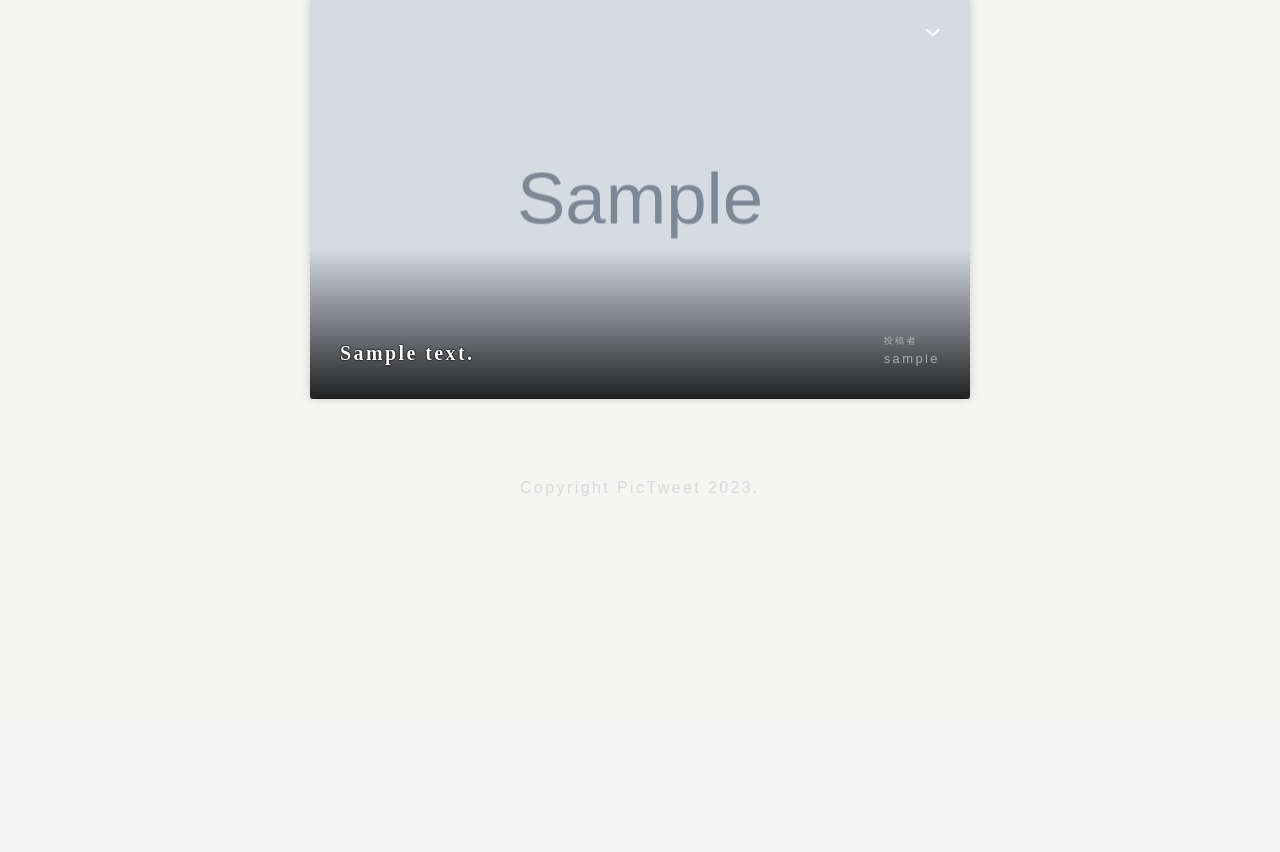
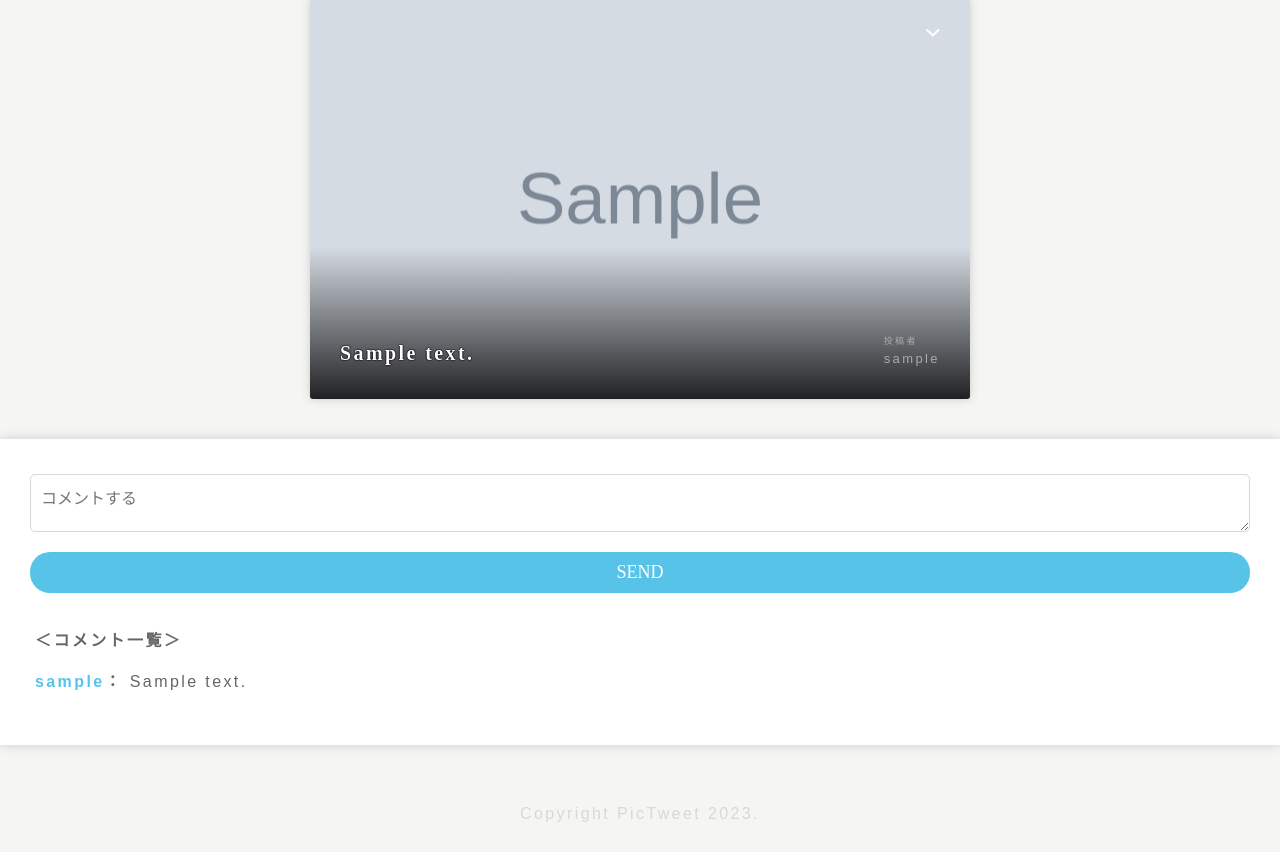
Before and after one commit to ArgonSys/django_pictweet, a Django app: page /tweets/1 in a window 1280 px wide. Shown: the part 81-933 px from the top of the page. Before the commit the page ends 577 px from the top, so only its background shows below. Run offline with Django 5.2, Linux system fonts and the light colour scheme; a user stored in the database is signed in; tables that the repository leaves empty hold one stand-in row (values such as "Sample post"); grey boxes marked "Sample" are stand-in pictures.

Commit message:
tweet詳細ページにコメント一覧とフォームを表示

```diff
--- a/tweets/templates/tweets/show.html
+++ b/tweets/templates/tweets/show.html
@@ -5,4 +5,24 @@
 <div class="contents row">
   {% include "tweets/tweet.html" %}
 </div>
+<div class="container">
+  {% if user.is_authenticated %}
+  <form method="post">
+    {% csrf_token %}
+    {{form.text}}
+    <input type="submit" value="SEND">
+  </form>
+  {% else %}
+    <strong><p>※※※ コメントの投稿には新規登録/ログインが必要です ※※※</p></strong>
+  {% endif %}
+  <div class="comments">
+    <h4>＜コメント一覧＞</h4>
+    {% for comment in comments %}
+      <p>
+        <strong><a href="{% url 'users:show' comment.created_by_id %}">{{ comment.created_by.username }}</a>：</strong>
+        {{comment.text}}
+      </p>
+    {% endfor %}
+  </div>
+</div>
 {% endblock %}
```
